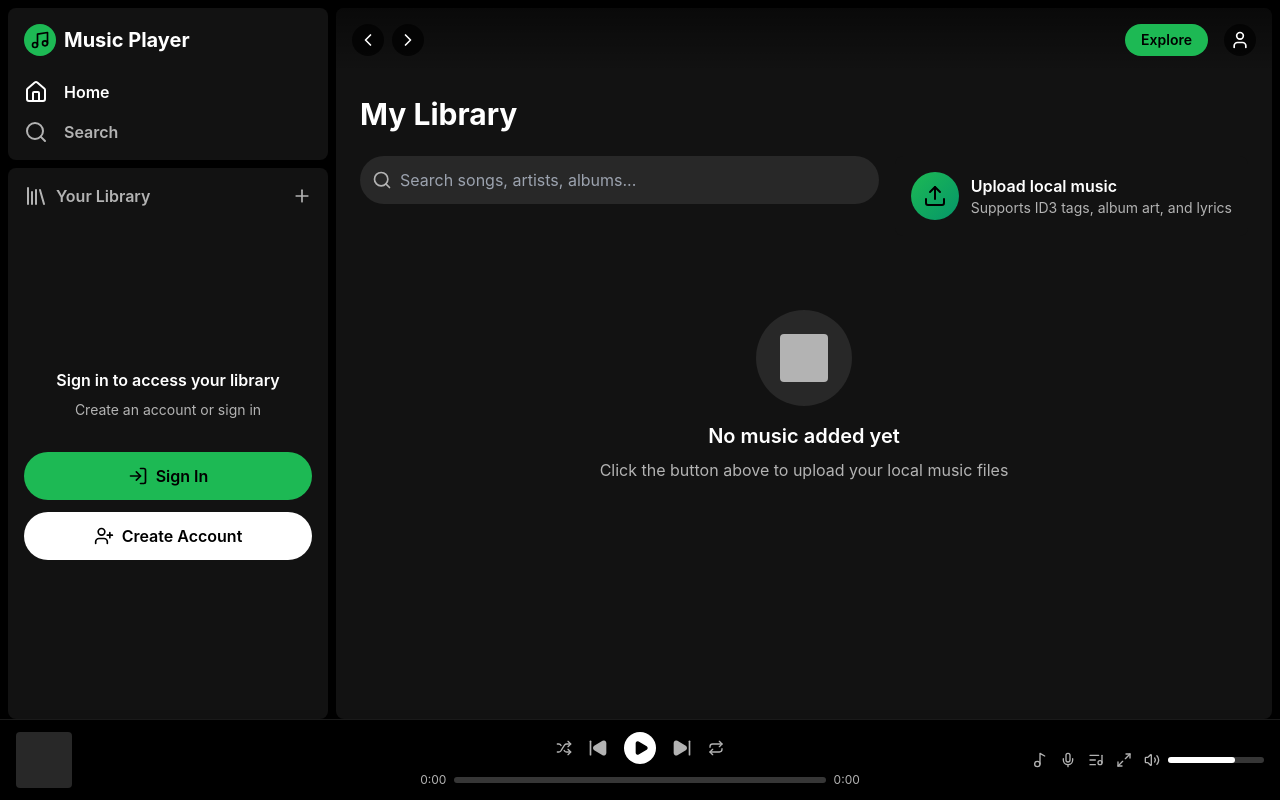
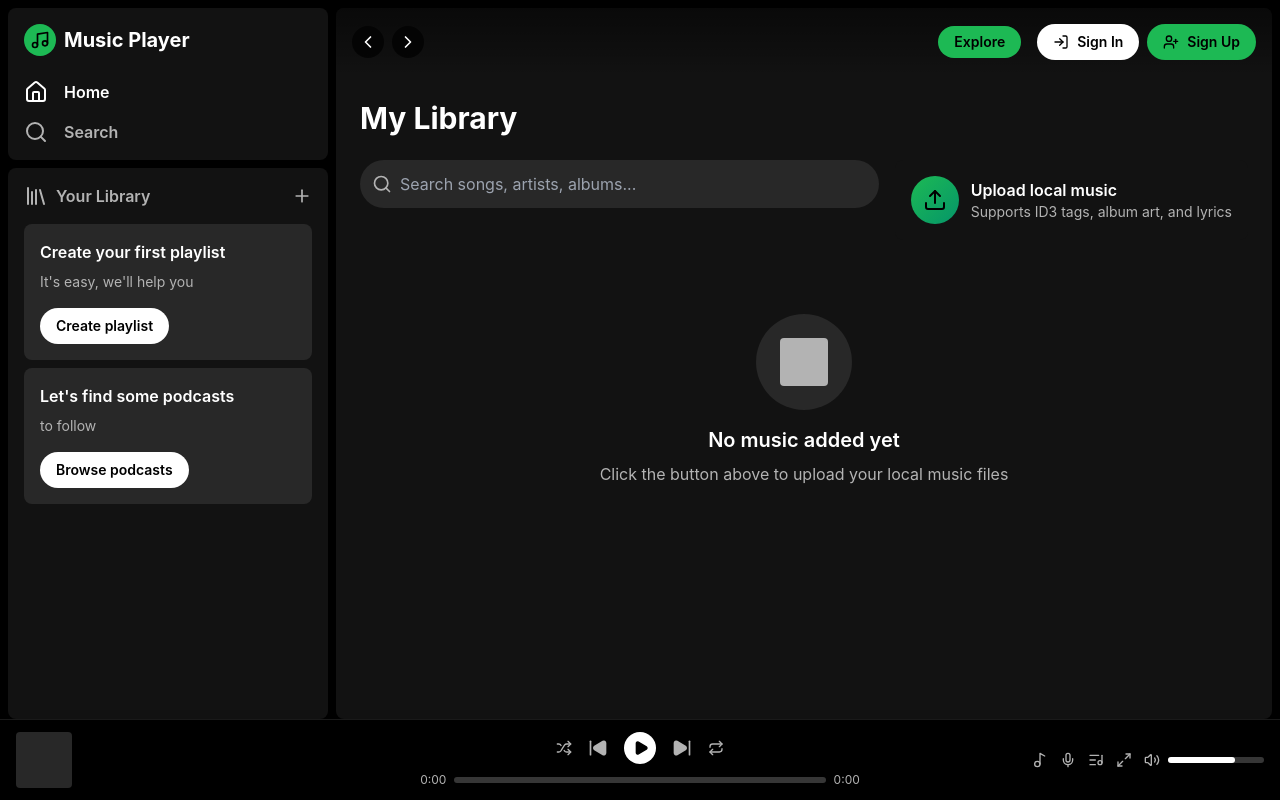
Before and after one commit to miti06983-ui/miti06983-ui.github.io, a React (Vite) app: page / in a window 1280 px wide. Built offline with nearby package versions, Linux system fonts and the light colour scheme; the HTML template or start-up script is replaced by a standard one.

Commit message:
feat: 开发本地音乐播放器
Co-authored-by: traeagent <traeagent@users.noreply.github.com>

```diff
--- a/src/App.tsx
+++ b/src/App.tsx
@@ -100,13 +100,13 @@ const App: React.FC = () => {
   return (
     <div className="h-screen flex flex-col bg-black text-white overflow-hidden">
       <div className="flex-1 flex gap-2 p-2 pb-0 overflow-hidden">
-        <Sidebar
-          className="w-80 flex-shrink-0"
+        <Sidebar className="w-80 flex-shrink-0" />
+        <MainContent
+          className="flex-1"
           onLogin={openLoginModal}
           onRegister={openRegisterModal}
           isAuthenticated={isAuthenticated}
         />
-        <MainContent className="flex-1" />
       </div>
       <PlayerBar className="flex-shrink-0" />
       <LyricsPanel />
--- a/src/components/MainContent.tsx
+++ b/src/components/MainContent.tsx
@@ -1,6 +1,7 @@
 import React, { useMemo } from 'react';
-import { ChevronLeft, ChevronRight, User, Search, Trash2 } from 'lucide-react';
+import { ChevronLeft, ChevronRight, Search, Trash2, LogIn, UserPlus } from 'lucide-react';
 import { usePlayerStore } from '../store/usePlayerStore';
+import { UserMenu } from './Auth';
 import FileUploader from './FileUploader';
 import PlaylistItem from './PlaylistItem';
 import { clsx, type ClassValue } from 'clsx';
@@ -12,9 +13,17 @@ function cn(...inputs: ClassValue[]) {
 
 interface MainContentProps {
   className?: string;
+  onLogin?: () => void;
+  onRegister?: () => void;
+  isAuthenticated?: boolean;
 }
 
-const MainContent: React.FC<MainContentProps> = ({ className }) => {
+const MainContent: React.FC<MainContentProps> = ({
+  className,
+  onLogin,
+  onRegister,
+  isAuthenticated = false
+}) => {
   const { playlist, searchQuery, setSearchQuery, clearPlaylist } = usePlayerStore();
 
   const filteredPlaylist = useMemo(() => {
@@ -44,9 +53,27 @@ const MainContent: React.FC<MainContentProps> = ({ className }) => {
           <button className="bg-spotify-green text-black px-4 py-1.5 rounded-full text-sm font-semibold hover:scale-105 transition-transform">
             Explore
           </button>
-          <button className="w-8 h-8 bg-black/70 rounded-full flex items-center justify-center text-white hover:bg-black/90">
-            <User className="w-5 h-5" />
-          </button>
+
+          {isAuthenticated ? (
+            <UserMenu />
+          ) : (
+            <div className="flex items-center gap-2">
+              <button
+                onClick={onLogin}
+                className="flex items-center gap-2 px-4 py-2 bg-white text-black rounded-full text-sm font-semibold hover:scale-105 transition-transform"
+              >
+                <LogIn className="w-4 h-4" />
+                Sign In
+              </button>
+              <button
+                onClick={onRegister}
+                className="flex items-center gap-2 px-4 py-2 bg-spotify-green text-black rounded-full text-sm font-semibold hover:scale-105 transition-transform"
+              >
+                <UserPlus className="w-4 h-4" />
+                Sign Up
+              </button>
+            </div>
+          )}
         </div>
       </header>
 
--- a/src/components/Sidebar.tsx
+++ b/src/components/Sidebar.tsx
@@ -1,6 +1,5 @@
 import React from 'react';
-import { Home, Search, Library, Music, Plus, LogIn, UserPlus } from 'lucide-react';
-import { UserMenu } from './Auth';
+import { Home, Search, Library, Music, Plus } from 'lucide-react';
 import { clsx, type ClassValue } from 'clsx';
 import { twMerge } from 'tailwind-merge';
 
@@ -10,17 +9,9 @@ function cn(...inputs: ClassValue[]) {
 
 interface SidebarProps {
   className?: string;
-  onLogin?: () => void;
-  onRegister?: () => void;
-  isAuthenticated?: boolean;
 }
 
-const Sidebar: React.FC<SidebarProps> = ({
-  className,
-  onLogin,
-  onRegister,
-  isAuthenticated = false
-}) => {
+const Sidebar: React.FC<SidebarProps> = ({ className }) => {
   return (
     <div className={cn("flex flex-col gap-2 h-full", className)}>
       <div className="bg-spotify-dark rounded-lg p-4">
@@ -53,37 +44,6 @@ const Sidebar: React.FC<SidebarProps> = ({
           </button>
         </div>
 
-        {!isAuthenticated ? (
-          <div className="flex-1 flex flex-col items-center justify-center gap-4">
-            <div className="text-center mb-4">
-              <p className="text-white font-semibold mb-2">Sign in to access your library</p>
-              <p className="text-spotify-lightGray text-sm">Create an account or sign in</p>
-            </div>
-            <div className="flex flex-col gap-3 w-full max-w-xs">
-              <button
-                onClick={onLogin}
-                className="flex items-center justify-center gap-2 bg-spotify-green text-black px-6 py-3 rounded-full font-semibold hover:scale-105 transition-transform"
-              >
-                <LogIn className="w-5 h-5" />
-                Sign In
-              </button>
-              <button
-                onClick={onRegister}
-                className="flex items-center justify-center gap-2 bg-white text-black px-6 py-3 rounded-full font-semibold hover:scale-105 transition-transform"
-              >
-                <UserPlus className="w-5 h-5" />
-                Create Account
-              </button>
-            </div>
-          </div>
-        ) : (
-          <>
-            <div className="flex items-center justify-between mb-4">
-              <div className="flex items-center gap-2">
-                <UserMenu />
-              </div>
-            </div>
-
         <div className="flex-1 overflow-y-auto space-y-2">
           <div className="bg-spotify-gray p-4 rounded-lg">
             <p className="text-white font-semibold mb-2">Create your first playlist</p>
@@ -100,8 +60,6 @@ const Sidebar: React.FC<SidebarProps> = ({
             </button>
           </div>
         </div>
-          </>
-        )}
       </div>
     </div>
   );
```
Lines whose indentation alone changed are shown as unchanged.
